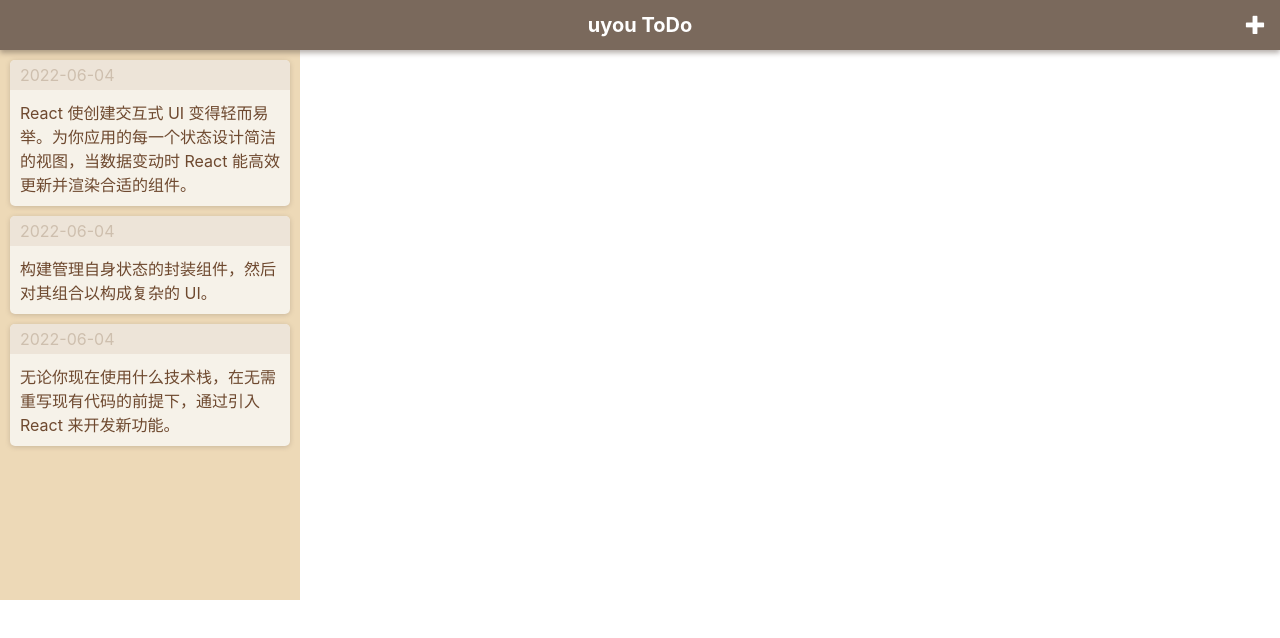
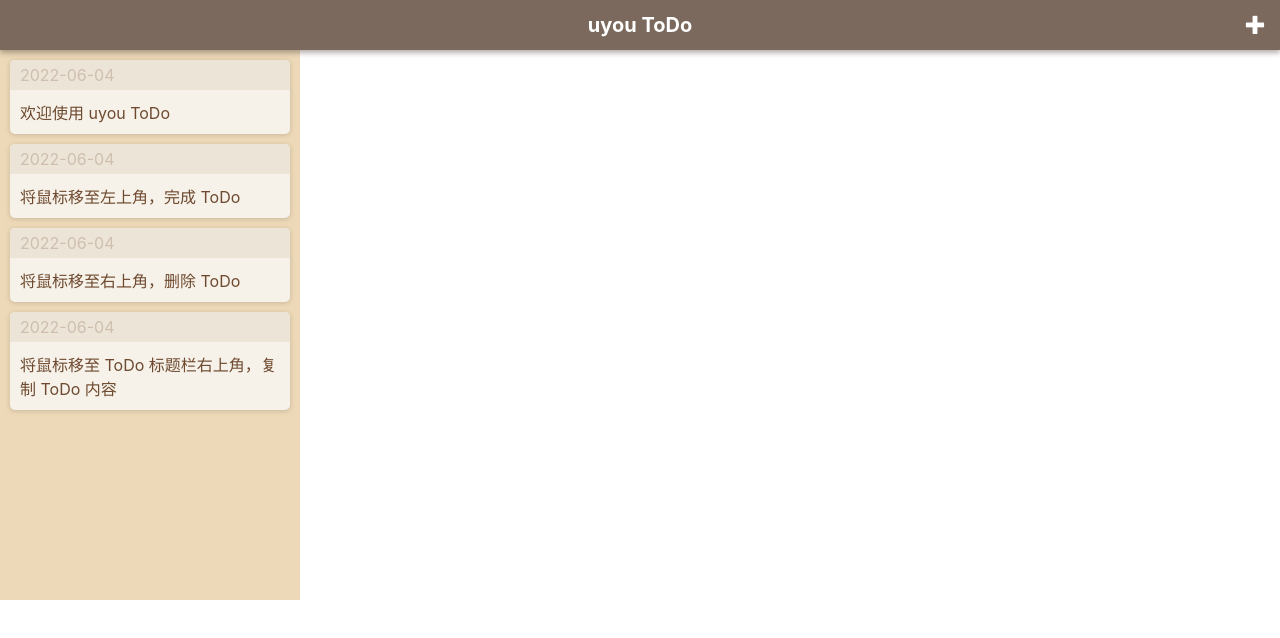
Before and after one commit to tonylu110/uyouTodo, a React (Vite) app: page / in a window 1280 px wide. Shown: the top 638 px of the page. Built offline with nearby package versions, Linux system fonts and the light colour scheme.

Commit message:
Add: first load data

```diff
--- /dev/null
+++ b/src/components/List/Item/getOkStyle.ts
@@ -0,0 +1,17 @@
+import IOkStyle from "../../../interface/IOkStyle";
+
+const getOkStyle = (ok: boolean): IOkStyle => {
+  if (ok) {
+    return {
+      textDecoration: 'line-through',
+      color: '#cebfae'
+    }
+  } else {
+    return {
+      textDecoration: '',
+      color: ''
+    }
+  }
+}
+
+export default getOkStyle
--- a/src/components/List/Item/index.tsx
+++ b/src/components/List/Item/index.tsx
@@ -1,11 +1,13 @@
 import React, {FC, useState} from 'react';
 import './style.scss'
-
 import closeImg from '../../../images/close.png'
 import okImg from '../../../images/ok.png'
 import IProps from "./IProps";
 import moment from "moment";
 import Toast from "../../Toast";
+import LocalStorage from "../../../util/LocalStorage";
+import ITodoList from "../../../interface/ITodoListArray";
+import getOkStyle from "./getOkStyle";
 
 const Item: FC<IProps> = ({
   index,
@@ -13,11 +15,9 @@ const Item: FC<IProps> = ({
   id,
   setOk
 }) => {
-  const [okStyle, setOkStyle] = useState({
-    textDecoration: '',
-    color: ''
-  })
-  const [okState, setOkState] = useState(false)
+  const localStorageTodoList: ITodoList[] = LocalStorage('get')!
+  const [okState, setOkState] = useState(localStorageTodoList[index].ok)
+  const [okStyle, setOkStyle] = useState(getOkStyle(okState))
   const [toastState, setToastState] = useState(false)
 
   const ok = (okState: boolean) => {
--- a/src/components/List/index.tsx
+++ b/src/components/List/index.tsx
@@ -1,30 +1,24 @@
-import React, {FC, useState} from 'react';
+import React, {FC, useEffect, useState} from 'react';
 import './style.scss';
 import Item from "./Item";
 import IProps from "./IProps";
+import LocalStorage from "../../util/LocalStorage";
+import FirstLoad from "../../util/FirstLoad";
+import ITodoList from "../../interface/ITodoListArray";
+import IToDoListData from "../../interface/IToDoListData";
 
 const List: FC<IProps> = () => {
-  const [todoList, setTodoList] = useState([
-    {
-      text: 'React 使创建交互式 UI 变得轻而易举。为你应用的每一个状态设计简洁的视图，当数据变动时 React 能高效更新并渲染合适的组件。',
-      id: new Date().getTime(),
-      ok: false
-    },
-    {
-      text: '构建管理自身状态的封装组件，然后对其组合以构成复杂的 UI。',
-      id: new Date().getTime() + 1,
-      ok: false
-    },
-    {
-      text: '无论你现在使用什么技术栈，在无需重写现有代码的前提下，通过引入 React 来开发新功能。',
-      id: new Date().getTime() + 3,
-      ok: false
-    }
-  ])
+  FirstLoad()
+  const localStorageTodoList: ITodoList[] = LocalStorage('get')!
+  const [todoList, setTodoList] = useState(localStorageTodoList)
 
   const complete = (id: number, isOk: boolean) => {
     todoList[id].ok = isOk
     setTodoList([...todoList])
+    const localStorageSetTodoList: IToDoListData = {
+      data: todoList
+    }
+    LocalStorage('set', localStorageSetTodoList)
   }
 
   return (
--- /dev/null
+++ b/src/interface/IOkStyle.ts
@@ -0,0 +1,6 @@
+interface IOkStyle {
+  textDecoration: string
+  color: string
+}
+
+export default IOkStyle
--- /dev/null
+++ b/src/interface/IToDoListData.ts
@@ -0,0 +1,7 @@
+import ITodoList from "./ITodoListArray";
+
+interface IToDoListData {
+  data: ITodoList[]
+}
+
+export default IToDoListData
--- /dev/null
+++ b/src/interface/ITodoListArray.ts
@@ -0,0 +1,7 @@
+interface ITodoList {
+  text: string
+  id: number
+  ok: boolean
+}
+
+export default ITodoList
--- /dev/null
+++ b/src/util/FirstLoad.ts
@@ -0,0 +1,33 @@
+import LocalStorage from "./LocalStorage";
+
+const FirstLoad = () => {
+  const firstToDo = {
+    data:[
+      {
+        text: '欢迎使用 uyou ToDo',
+        id: new Date().getTime(),
+        ok: false
+      },
+      {
+        text: '将鼠标移至左上角，完成 ToDo',
+        id: new Date().getTime() + 1,
+        ok: false
+      },
+      {
+        text: '将鼠标移至右上角，删除 ToDo',
+        id: new Date().getTime() + 3,
+        ok: false
+      },
+      {
+        text: '将鼠标移至 ToDo 标题栏右上角，复制 ToDo 内容',
+        id: new Date().getTime() + 4,
+        ok: false
+      }
+    ]
+  }
+  if (localStorage.getItem('ToDo') === null) {
+    LocalStorage('set', firstToDo)
+  }
+}
+
+export default FirstLoad;
--- /dev/null
+++ b/src/util/LocalStorage.ts
@@ -0,0 +1,12 @@
+import ITodoList from "../interface/ITodoListArray";
+import IToDoListData from "../interface/IToDoListData";
+
+const LocalStorage = (sog: string, key?: IToDoListData): void | ITodoList[] => {
+  if (sog.toLowerCase() === 'set') {
+    localStorage.setItem('ToDo', JSON.stringify(key));
+  } else {
+    return JSON.parse(localStorage.getItem('ToDo')!).data;
+  }
+}
+
+export default LocalStorage
```
Also changed, not shown: todo_list.png.
